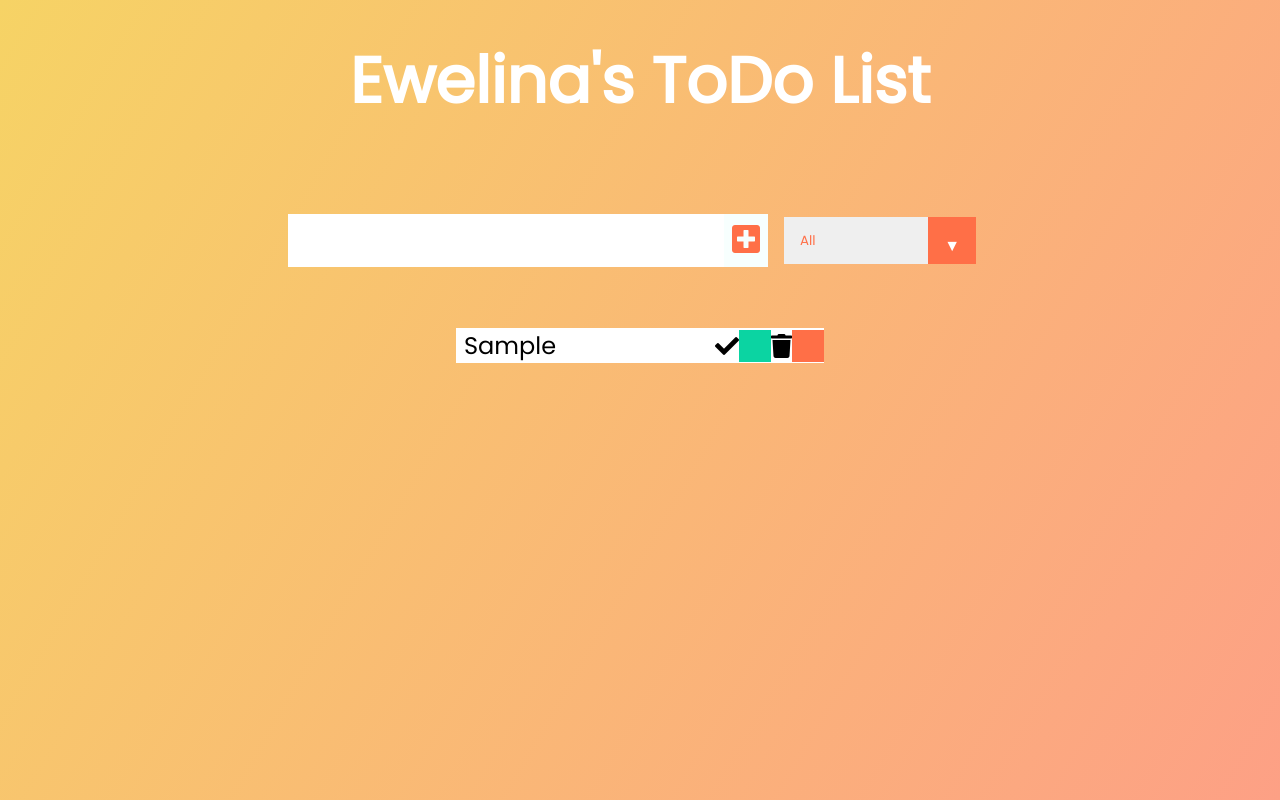
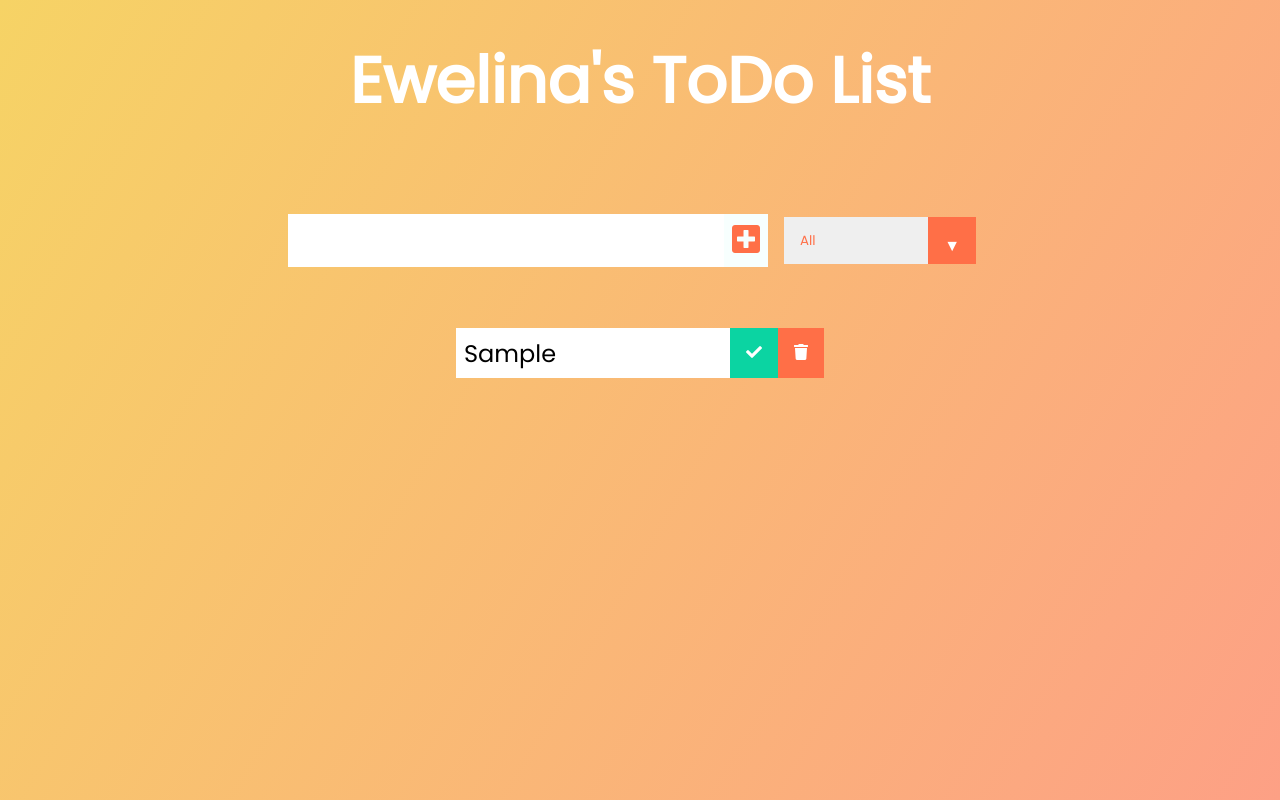
Before and after one commit to EwelinaKulesza/React_Todolist, a React (Create React App) app in the folder todolst/: page / in a window 1280 px wide. Both pictures are taken after typing "Sample" into the empty fields and a click on the button 746 px from the left and 240 px from the top of the page. Built offline with nearby package versions, Linux system fonts and the light colour scheme.

Commit message:
log elements to delete

```diff
--- a/todolst/src/App.js
+++ b/todolst/src/App.js
@@ -12,8 +12,13 @@ function App() {
       <header>
         <h1>Ewelina's ToDo List </h1>
       </header>
-      <Form inputText={inputText} todos={todos} setTodos={setTodos} setInputText={setInputText}/>
-      <TodoList todos={todos}/>
+      <Form
+      inputText={inputText}
+      todos={todos}
+      setTodos={setTodos}
+      setInputText={setInputText}
+      />
+      <TodoList setTodos={setTodos} todos={todos}/>
     </div>
   );
 }
--- a/todolst/src/components/Todo.js
+++ b/todolst/src/components/Todo.js
@@ -1,15 +1,22 @@
 import React from 'react';
 
-const Todo = ({text}) => {
+const Todo = ({text, todo, todos, setTodos }) => {
+       //Events
+       const deleteHandler = () => {
+        //    setTodos(todos.filter((el) => el.id !== todo.id));
+        console.log(todo);
+        };
     return(
         <div className="todo">
-            <li className = 'todo-item'>{text}</li>
-            <i className="fas fa-check"></i>
-            <button className="complete-btn"></button>
-            <i className="fas fa-trash"></i>
-            <button className="trash-btn"></button>
+            <li className = "todo-item">{text}</li>
+            <button className="complete-btn">
+                <i className="fas fa-check"></i>
+            </button>
+            <button onClick={deleteHandler} className="trash-btn">
+                <i className="fas fa-trash"></i>
+            </button>
         </div>
     );
-}
+};
 
 export default Todo;
--- a/todolst/src/components/TodoList.js
+++ b/todolst/src/components/TodoList.js
@@ -1,13 +1,19 @@
 import React from 'react';
 //Import Components
 import Todo from './Todo';
-const TodoList = ({ todos }) => {
-    console.log(todos)
+
+const TodoList = ({ todos, setTodos }) => {
   return (
     <div className="todo-container">
     <ul className="todo-list">
         {todos.map(todo =>(
-            <Todo key={todo.id} text={todo.text} id={todo.id} />
+            <Todo
+                setTodo={setTodos}
+                todos={todos}
+                key={todo.id}
+                todo={todo}
+                text={todo.text}
+            />
         ))}
     </ul>
   </div>
```
